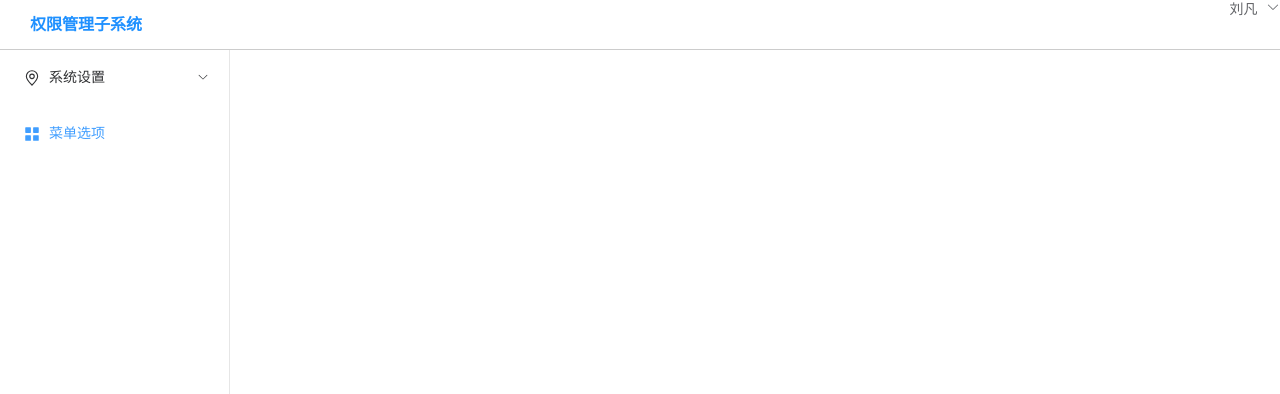
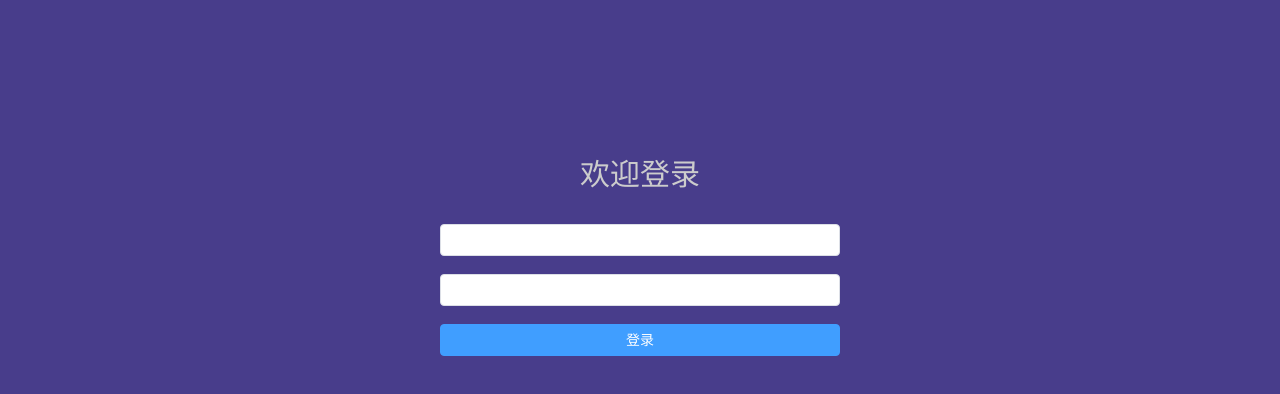
Before and after one commit to kaixin36/ManagemenntSystem, a Vue app in the folder before/: page /login in a window 1280 px wide. Shown: the top 394 px of the page. Built offline with nearby package versions, Linux system fonts and the light colour scheme.

Commit message:
添加登录界面UI

```diff
--- a/before/src/App.vue
+++ b/before/src/App.vue
@@ -1,26 +1,19 @@
 <template>
   <div>
-    <!-- 头部 -->
-    <Header />
-    <!-- 主体 -->
-    <div class="body">
-      <!-- 侧边栏 -->
-      <SelfAside class="" style="width:230px"/>
-      <!-- 内容区域 -->
-      <router-view />
-    </div>
+    <router-view/>
   </div>
 </template>
 
 <script>
-import Header from "@/components/Header.vue";
-import SelfAside from "@/components/SelfAside.vue";
+
+import Login from "@/views/Login.vue";
+import Layout from "@/layout/Layout.vue";
 
 export default {
   name: "Layout",
   components: {
-    Header,
-    SelfAside,
+    Login,
+    Layout
   },
 };
 </script>
--- /dev/null
+++ b/before/src/layout/Layout.vue
@@ -0,0 +1,32 @@
+<template>
+  <div>
+    <!-- 头部 -->
+    <Header />
+    <!-- 主体 -->
+    <div class="body">
+      <!-- 侧边栏 -->
+      <SelfAside class="" style="width:230px"/>
+      <!-- 内容区域 -->
+      <router-view />
+    </div>
+  </div>
+</template>
+
+<script>
+import Header from "@/components/Header.vue";
+import SelfAside from "@/components/SelfAside.vue";
+
+export default {
+  name: "Layout",
+  components: {
+    Header,
+    SelfAside,
+  },
+};
+</script>
+
+<style scoped>
+.body {
+  display: flex;
+}
+</style>
--- a/before/src/main.js
+++ b/before/src/main.js
@@ -10,4 +10,5 @@ import 'element-plus/dist/index.css'
 
 import '@/assets/css/global.css'
 
-createApp(App).use(store).use(router).use(ElementPlus, { locale: zhCn,size:'small' }).mount('#app')
+// createApp(App).use(store).use(router).use(ElementPlus, { locale: zhCn,size:'small' }).mount('#app')
+createApp(App).use(store).use(router).use(ElementPlus).mount('#app')
--- a/before/src/router/index.js
+++ b/before/src/router/index.js
@@ -1,8 +1,21 @@
 import { createRouter, createWebHistory } from 'vue-router'
-import User from '../views/User.vue'
-import UserRole from '../views/UserRole.vue'
+import Layout from '@/layout/Layout.vue'
+import Login from '@/views/Login.vue'
+import User from '@/views/User.vue'
+import UserRole from '@/views/UserRole.vue'
 
 const routes = [
+  {
+    path: '/login',
+    name: 'login',
+    component: () => import('@/views/Login.vue')
+
+  },
+  {
+    path: '/',
+    name: 'layout',
+    component: Layout,
+    children: [
       {
         path: '/user',
         name: 'user',
@@ -12,7 +25,10 @@ const routes = [
         path: '/userRole',
         name: 'userRole',
         component: UserRole
-  },
+      }
+    ]
+  }
+
   // {
   //   path: '/about',
   //   name: 'About',
--- /dev/null
+++ b/before/src/views/Login.vue
@@ -0,0 +1,62 @@
+<template>
+  <div style="" class="main_area">
+    <div class="login_area">
+      <div class="title">欢迎登录</div>
+      <div class="login_info">
+        <el-form ref="form" :model="form" >
+          <el-form-item>
+            <el-input v-model="form.username"></el-input>
+          </el-form-item>
+          <el-form-item>
+            <el-input v-model="form.password" show-password></el-input>
+          </el-form-item>
+          <el-form-item>
+            <el-button type="primary"  @click="onSubmit" style="width: 100%"
+              >登录</el-button
+            >
+          </el-form-item>
+        </el-form>
+      </div>
+    </div>
+  </div>
+</template>
+
+<script>
+import request from "@/utils/request.js";
+
+export default {
+  name: "Login",
+  data() {
+    return {
+      form: {
+        name: 2,
+      },
+    };
+  },
+  created() {},
+  methods: {},
+};
+</script>
+
+<style scoped>
+.main_area {
+  width: 100%;
+  height: 100vh;
+  background-color: darkslateblue;
+  overflow: hidden;
+  /* display: flex;justify-content: center;align-items: center */
+}
+.login_area {
+  width: 400px;
+  margin: 150px auto;
+}
+.title {
+  color: #cccccc;
+  font-size: 30px;
+  text-align: center;
+}
+
+.login_info {
+  margin-top: 30px;
+}
+</style>
```
Lines whose indentation alone changed are shown as unchanged.
